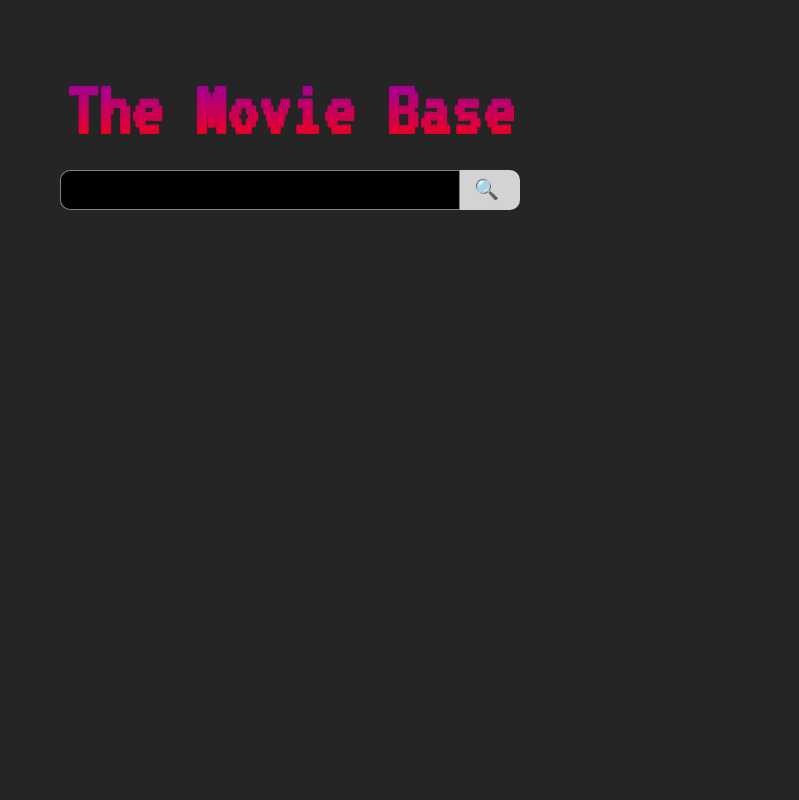
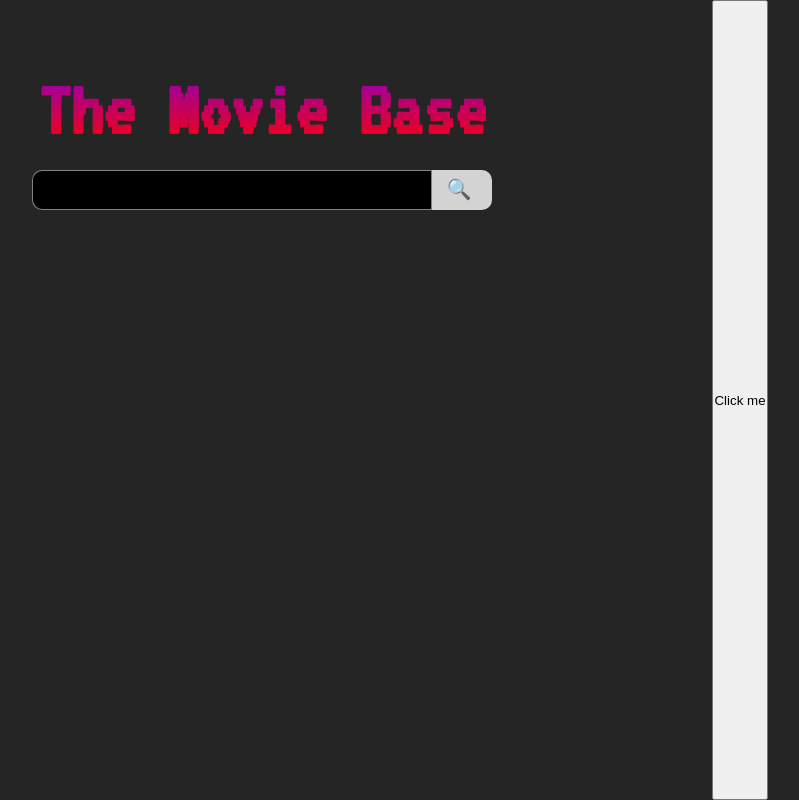
Before and after one commit to ThorWurtzner/movie-pwa, a React (Create React App) app: page / in a window 1280 px wide. Shown: the whole page, without its empty margins (350-1149 px from the left). Built offline with nearby package versions, Linux system fonts and the light colour scheme.

Commit message:
netlifty

```diff
--- a/src/App.js
+++ b/src/App.js
@@ -9,6 +9,19 @@ function App() {
 
   var dataArray = useState([]);
 
+    Notification.requestPermission(function(status) {
+    console.log("Notification permission status:", status);
+  })
+
+  function displayNotification() {
+    if (Notification.permission === "granted") {
+      navigator.serviceWorker.getRegistration()
+        .then(function(reg) {
+          reg.showNotification("Hello world");
+        });
+    }
+  }
+
   return (
     <div className="App">
       <dataContext.Provider value={dataArray}>
@@ -16,6 +29,7 @@ function App() {
           <Search path="/" />
           <SingleView path="/single-view/:id" />
         </Router>
+        <button onClick={displayNotification}>Click me</button>
       </dataContext.Provider>
     </div>
   );
```
